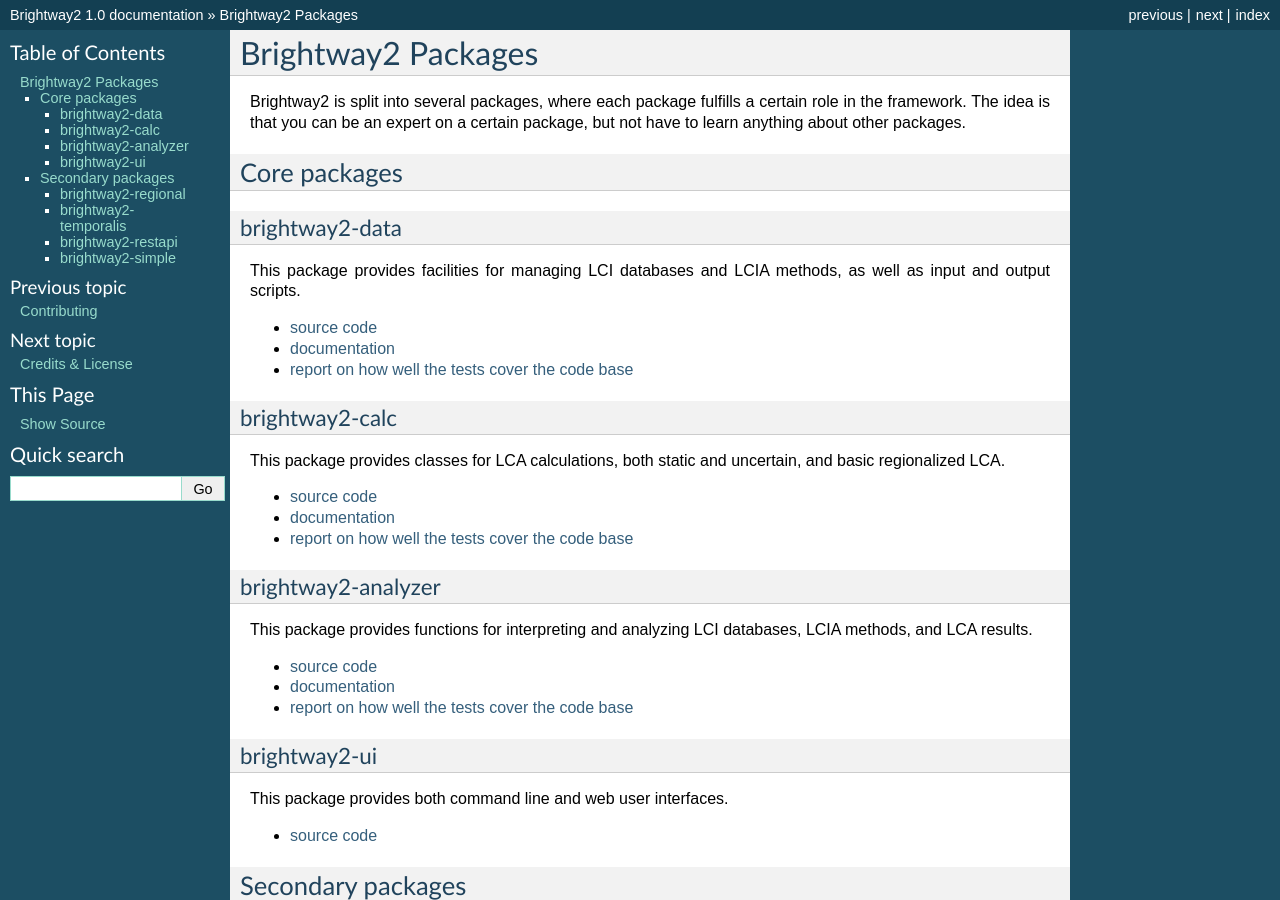
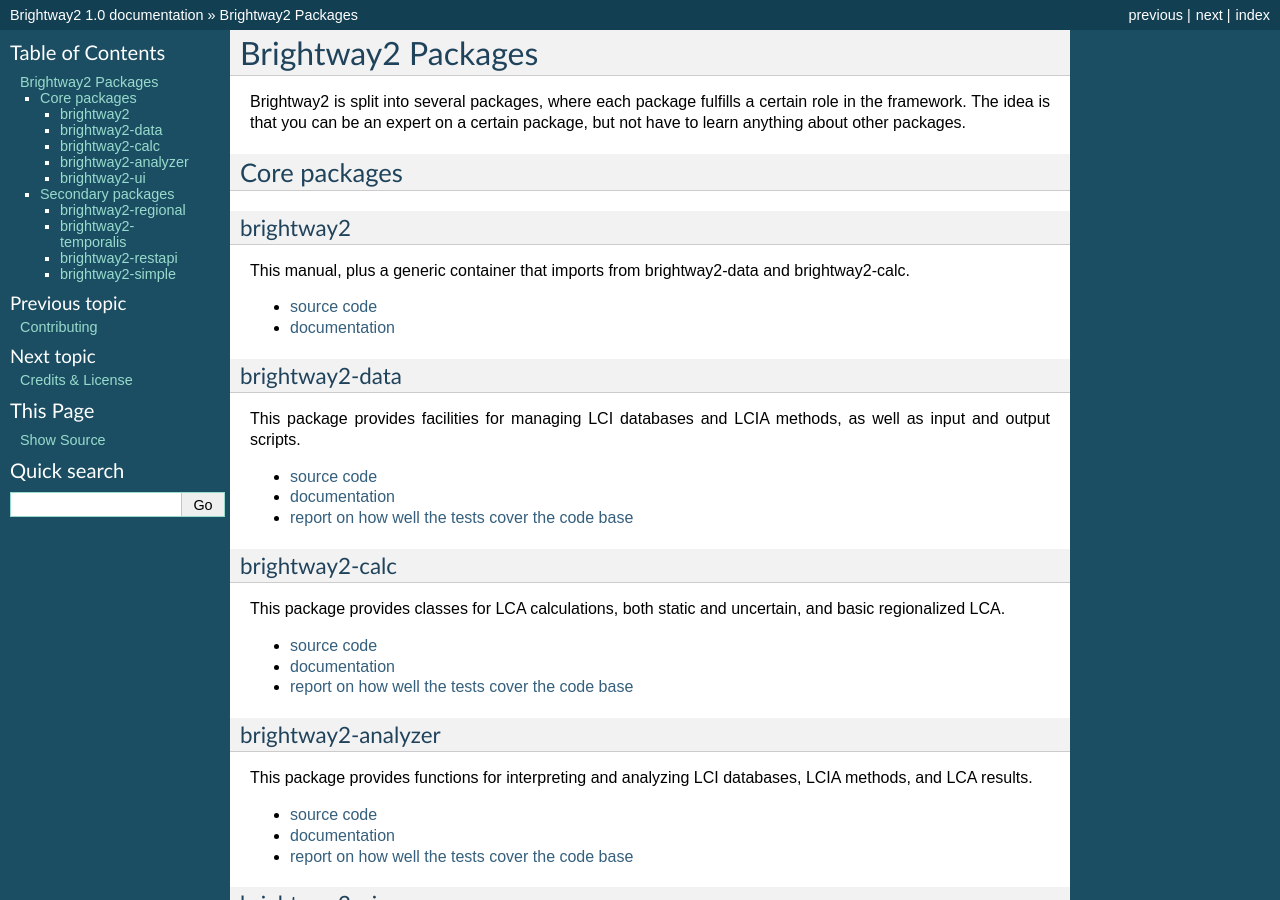
Before and after one commit to brightway-lca/brightway2, a Sphinx documentation site: the page built from docs/packages.rst, in a window 1280 px wide and 900 px high. Built offline with Sphinx 7.4.7, drawn with Linux system fonts in a browser that asks for light colours.

```diff
--- a/docs/credits.rst
+++ b/docs/credits.rst
@@ -12,6 +12,11 @@
 * `Niko Heeren <http://www.ifu.ethz.ch/staff/nheeren/index_EN>`_
 * `Aurelian Jaggi <http://eaternity.ch/team/Aurelian-Jaggi/>`_
 * `lowks <https://bitbucket.org/lowks>`_
+
+Acknowledgements
+----------------
+
+Brightway2 would not be possible without the incredibly generous support of `Professor Stefanie Hellweg <http://www.ifu.ethz.ch/staff/hellwegs>`_ of ETH Zürich. Brightway2 was (indirectly) funded by the people of Switzerland.
 
 .. _contact-developers:
 
--- a/docs/index.rst
+++ b/docs/index.rst
@@ -15,7 +15,7 @@
 Understanding the manual
 ------------------------
 
-.. note:: This manual is `also available as a PDF <http://brightwaylca.org/Brightway2%20manual.pdf>`_.
+.. note:: This manual is `available as a PDF <http://brightwaylca.org/Brightway2%20manual.pdf>`_ or `on the web <https://brightway2.readthedocs.org/en/latest/>`_.
 
 As this manual covers a lot of material, it can be a bit overwhelming, especially at first. The manual is designed to help you get started in the following order:
 
--- a/docs/packages.rst
+++ b/docs/packages.rst
@@ -7,6 +7,14 @@
 
 Core packages
 -------------
+
+brightway2
+~~~~~~~~~~
+
+This manual, plus a generic container that imports from brightway2-data and brightway2-calc.
+
+* `source code <https://bitbucket.org/cmutel/brightway2>`_
+* `documentation <https://brightway2.readthedocs.org/en/latest/>`_
 
 brightway2-data
 ~~~~~~~~~~~~~~~
```
